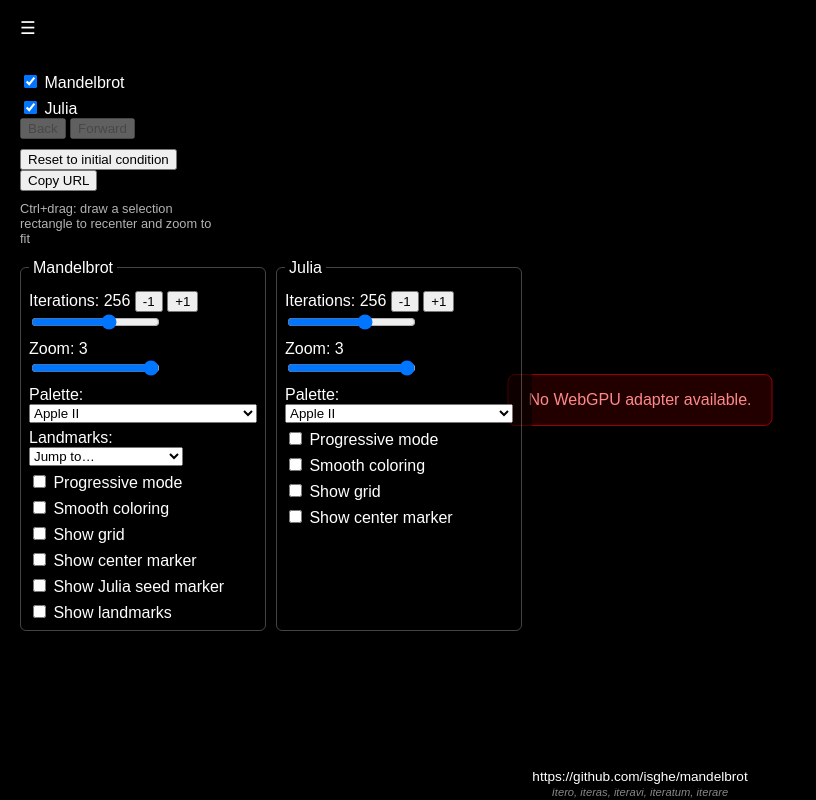
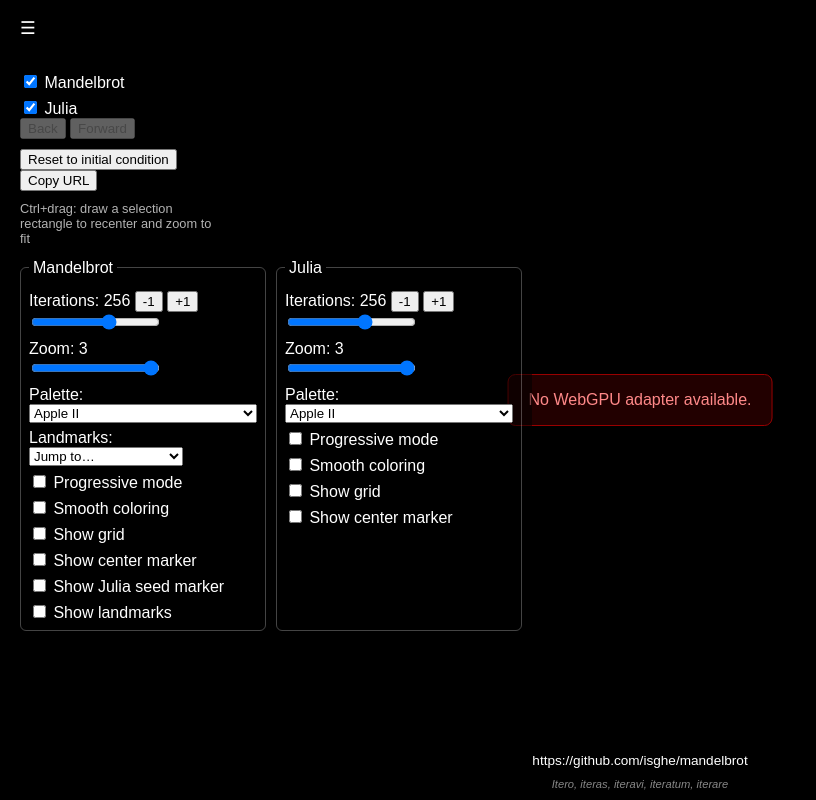
Before and after one commit to isghe/mandelbrot, a website with bundled scripts: page index.html in a window 1280 px wide. Shown: the whole page, without its empty margins (0-816 px from the left). Built offline with nearby package versions, Linux system fonts and the light colour scheme.

Commit message:
Stop the repo link and motto from visually overlapping in the app footer

```diff
--- a/assets/style.css
+++ b/assets/style.css
@@ -70,13 +70,16 @@ body.dual-view #uiPanels { flex-direction:row; }
   color:#666; font-family:sans-serif; font-size:1.1em;
 }
 
+#footer {
+  position:fixed; bottom:10px; left:50%; transform:translateX(-50%); z-index:2;
+  display:flex; flex-direction:column; align-items:center; gap:4px;
+}
+
 #repoLink {
-  position:fixed; bottom:10px; left:50%; transform:translateX(-50%); z-index:2;
   background:#0008; color:white; padding:6px 10px; border-radius:8px;
   font-family:sans-serif; font-size:0.85em; text-decoration:none;
 }
 
 #motto {
-  position:fixed; bottom:2px; left:50%; transform:translateX(-50%); z-index:1;
   color:#fff8; font-family:sans-serif; font-size:0.7em; font-style:italic;
 }
--- a/index.html
+++ b/index.html
@@ -25,8 +25,10 @@
 
 <button type="button" id="uiToggleBtn" title="Show/hide settings (H)">☰</button>
 
-<a id="repoLink" data-chrome="decorative" href="https://github.com/isghe/mandelbrot" target="_blank" rel="noopener">https://github.com/isghe/mandelbrot</a>
-<div id="motto" data-chrome="decorative"></div>
+<div id="footer">
+  <a id="repoLink" data-chrome="decorative" href="https://github.com/isghe/mandelbrot" target="_blank" rel="noopener">https://github.com/isghe/mandelbrot</a>
+  <div id="motto" data-chrome="decorative"></div>
+</div>
 
 <div id="ui">
   <div id="uiCommon">
```
